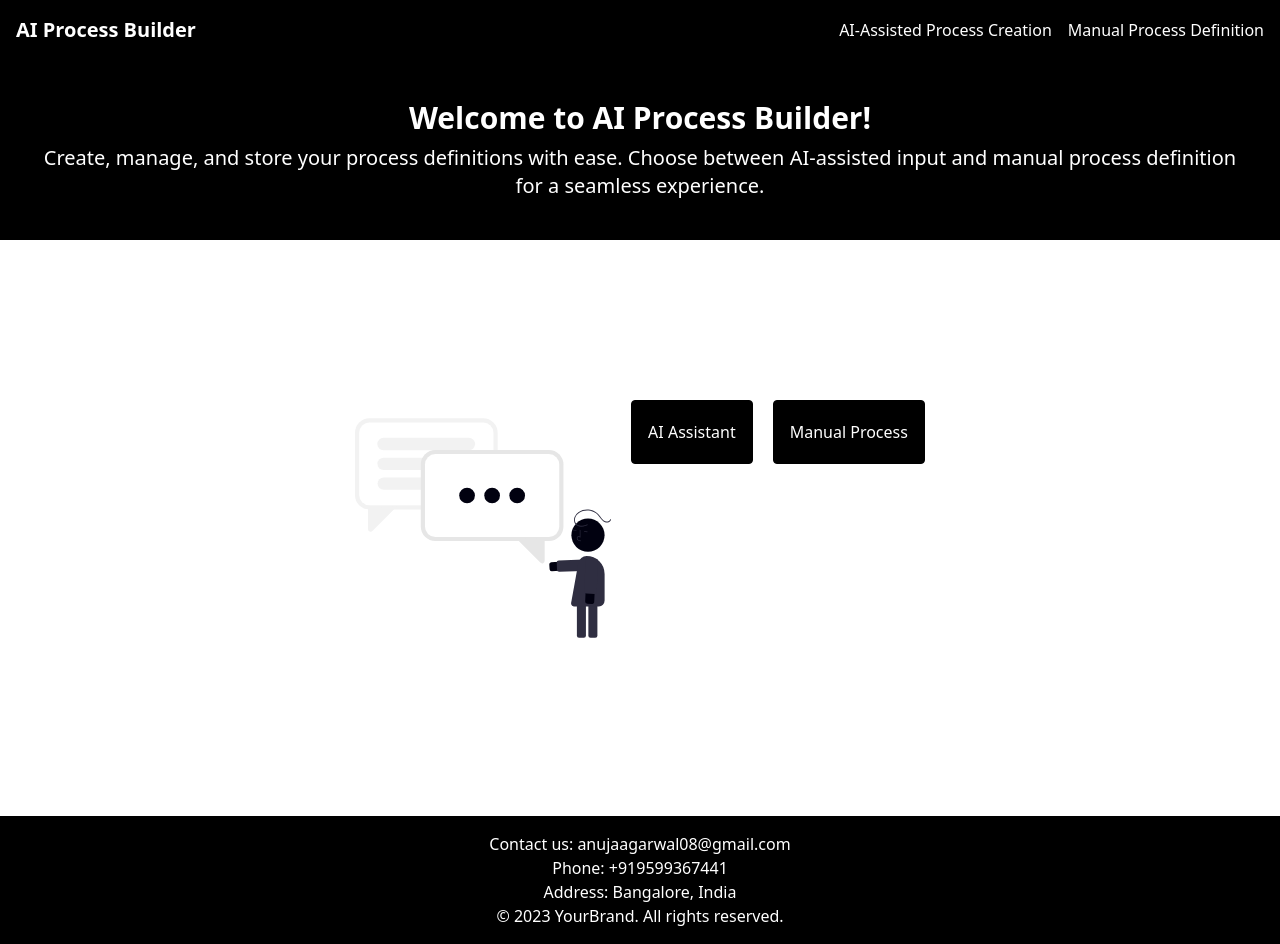
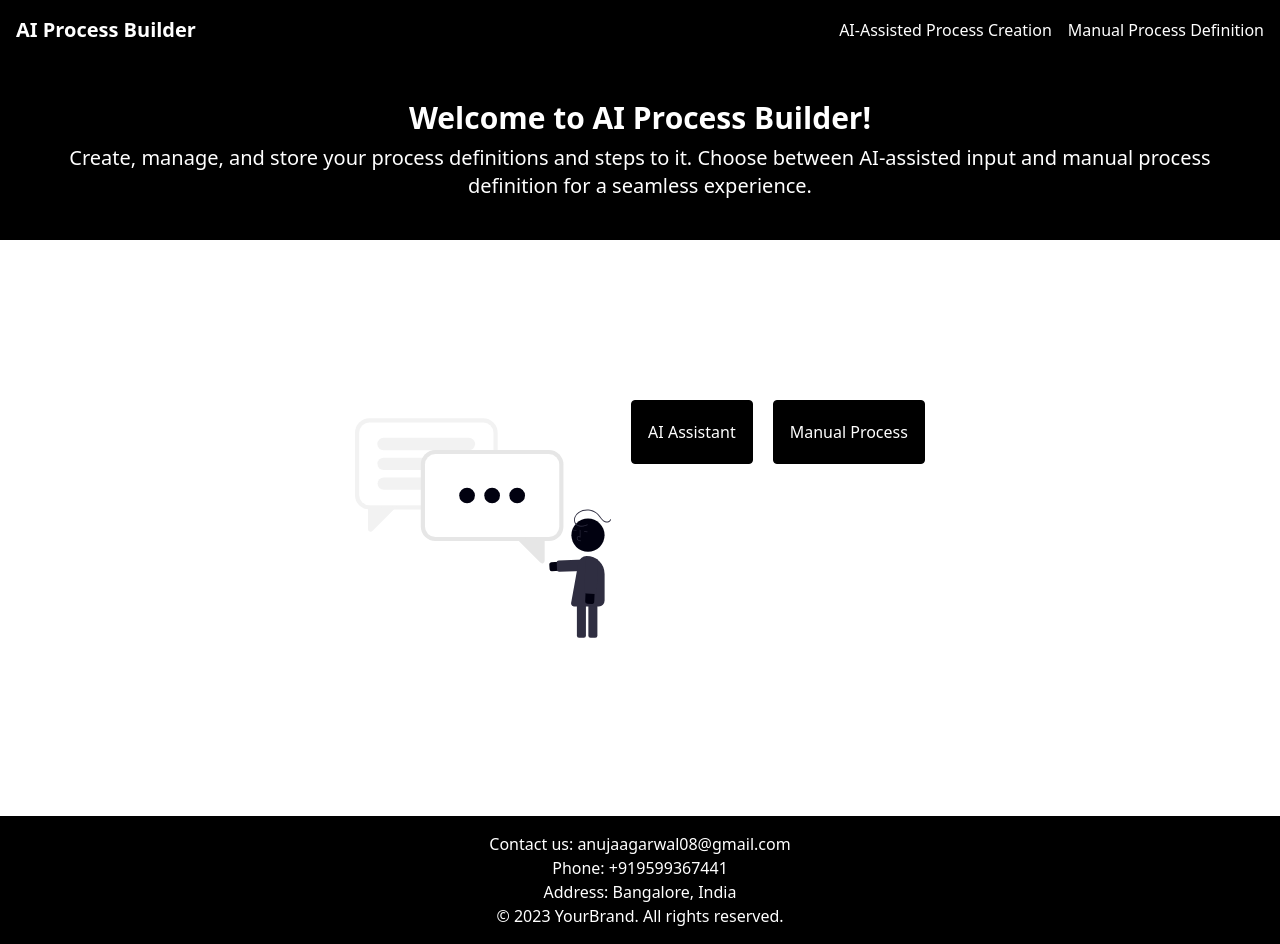
Before and after one commit to anujaagarwal/AI-Powered-Process-Builder, a React (Vite) app: page / in a window 1280 px wide. Built offline with nearby package versions, Linux system fonts and the light colour scheme; what tailwindcss-filters would draw is missing.

Commit message:
fixed welcomebanner

```diff
--- a/src/components/Home/WelcomeBanner.jsx
+++ b/src/components/Home/WelcomeBanner.jsx
@@ -7,9 +7,9 @@ const WelcomeBanner = () => {
         Welcome to AI Process Builder!
       </h2>
       <p className="text-xl">
-        Create, manage, and store your process definitions with ease. Choose
-        between AI-assisted input and manual process definition for a seamless
-        experience.
+        Create, manage, and store your process definitions and steps to it.
+        Choose between AI-assisted input and manual process definition for a
+        seamless experience.
       </p>
     </div>
   );
```
